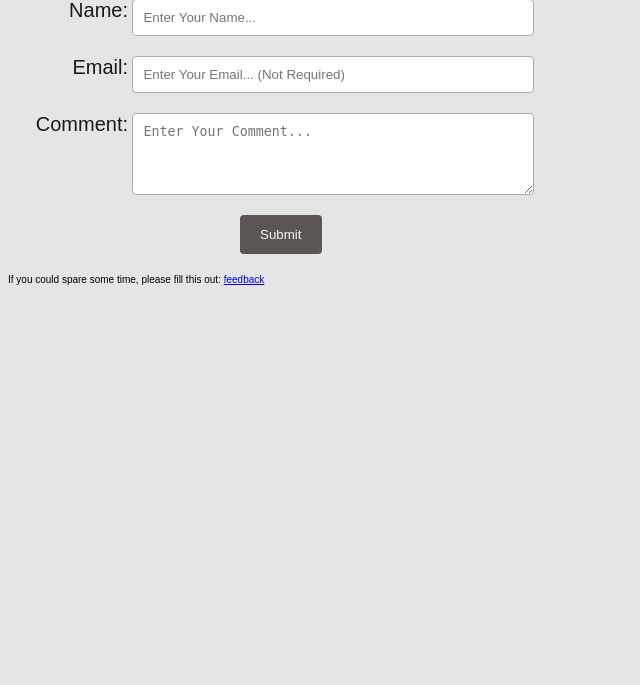
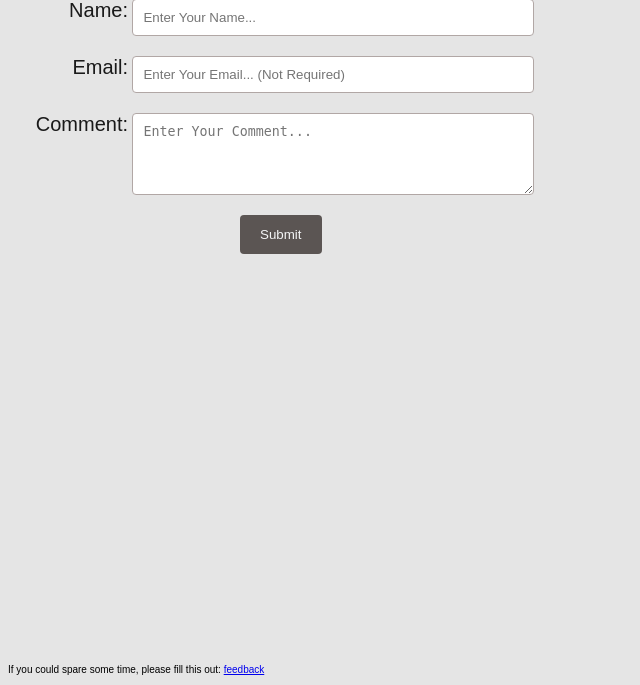
Before and after one commit to BrianZ1/CapstoneProject, a Django app: page /contact/ in a window 1280 px wide. Shown: the part 115-800 px from the top of the page, without its empty margins (0-640 px from the left). Run offline with Django 3.2, Linux system fonts and the light colour scheme; some libraries are stand-ins or nearby versions.

Commit message:
footer at bottom of page

```diff
--- a/mysite/esports/static/esports/style.css
+++ b/mysite/esports/static/esports/style.css
@@ -74,3 +74,6 @@ button {
 
 footer {
 	font-size: 10px;
+	position: fixed;
+	bottom: 10px;
+}
```
